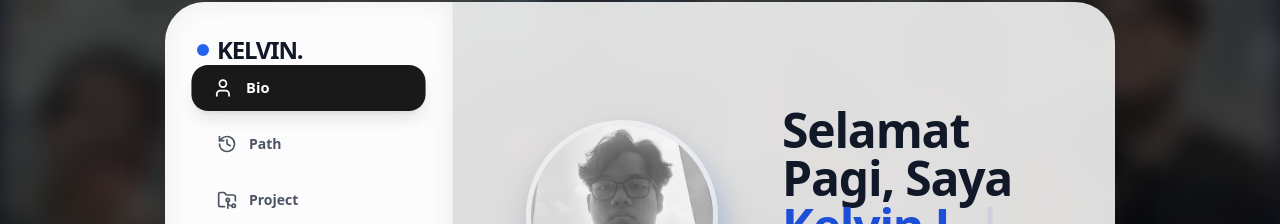
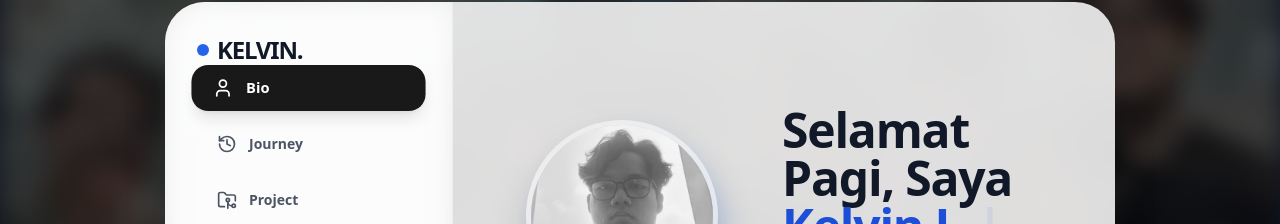
Before and after one commit to KAELGOGO/Portofolio-Kelvin, a React (Vite) app in the folder portofolio-gw/: page / in a window 1280 px wide. Shown: the part 98-322 px from the top of the page. Built offline with nearby package versions, Linux system fonts and the light colour scheme.

Commit message:
Update App.jsx

```diff
--- a/portofolio-gw/src/App.jsx
+++ b/portofolio-gw/src/App.jsx
@@ -460,7 +460,7 @@ const LifePathTimeline = () => {
   return (
     <div className="h-full w-full overflow-y-auto pr-2 custom-scrollbar relative">
       <h2 className="text-3xl font-bold mb-8 text-gray-900 pt-2">
-        Perjalanan Hidup
+        Perjalanan
       </h2>
 
       <div className="relative border-l-2 border-gray-300 ml-3 md:ml-4 space-y-8 pb-10">
@@ -756,8 +756,8 @@ const tabs = [
     content: <BioContent />,
   },
   {
-    id: "lifepath",
-    label: "Path",
+    id: "path",
+    label: "Journey",
     icon: <History size={20} />,
     content: <LifePathTimeline />,
   },
```
